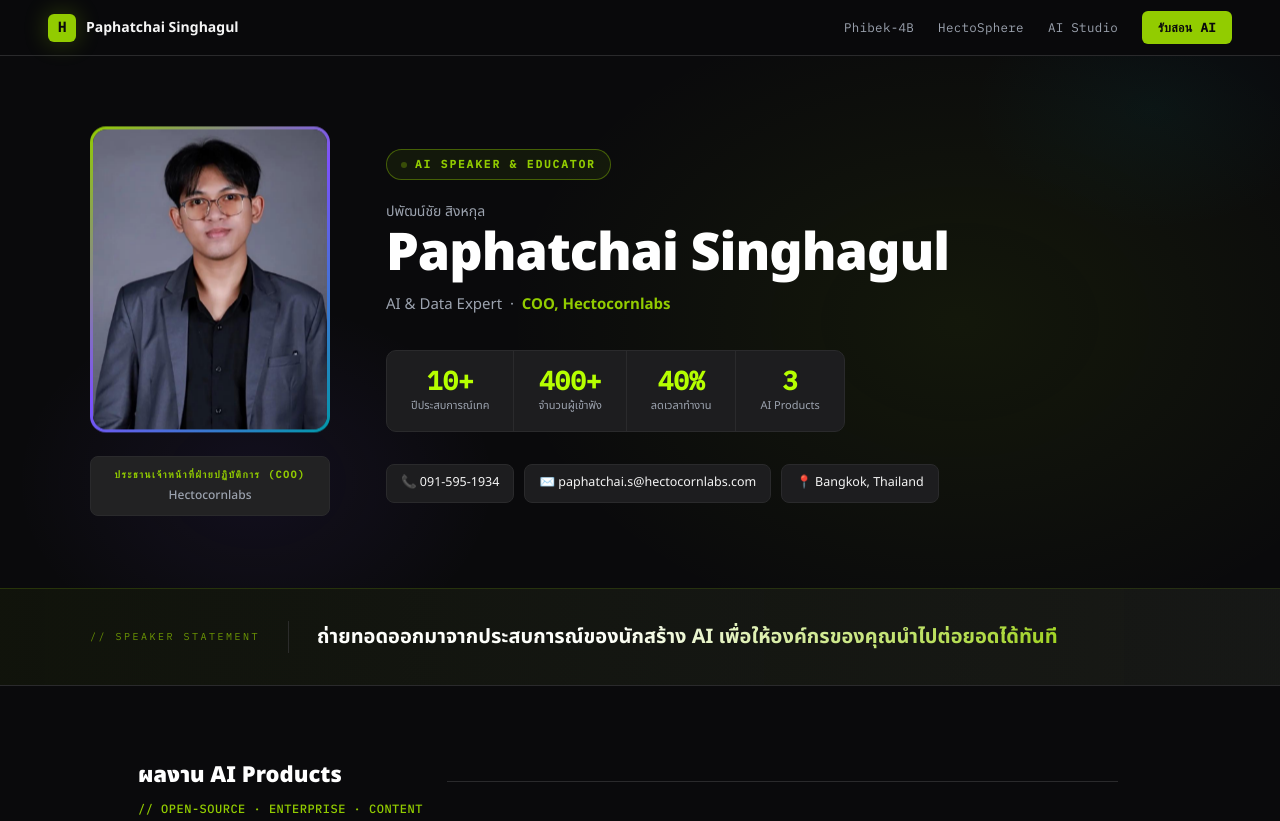
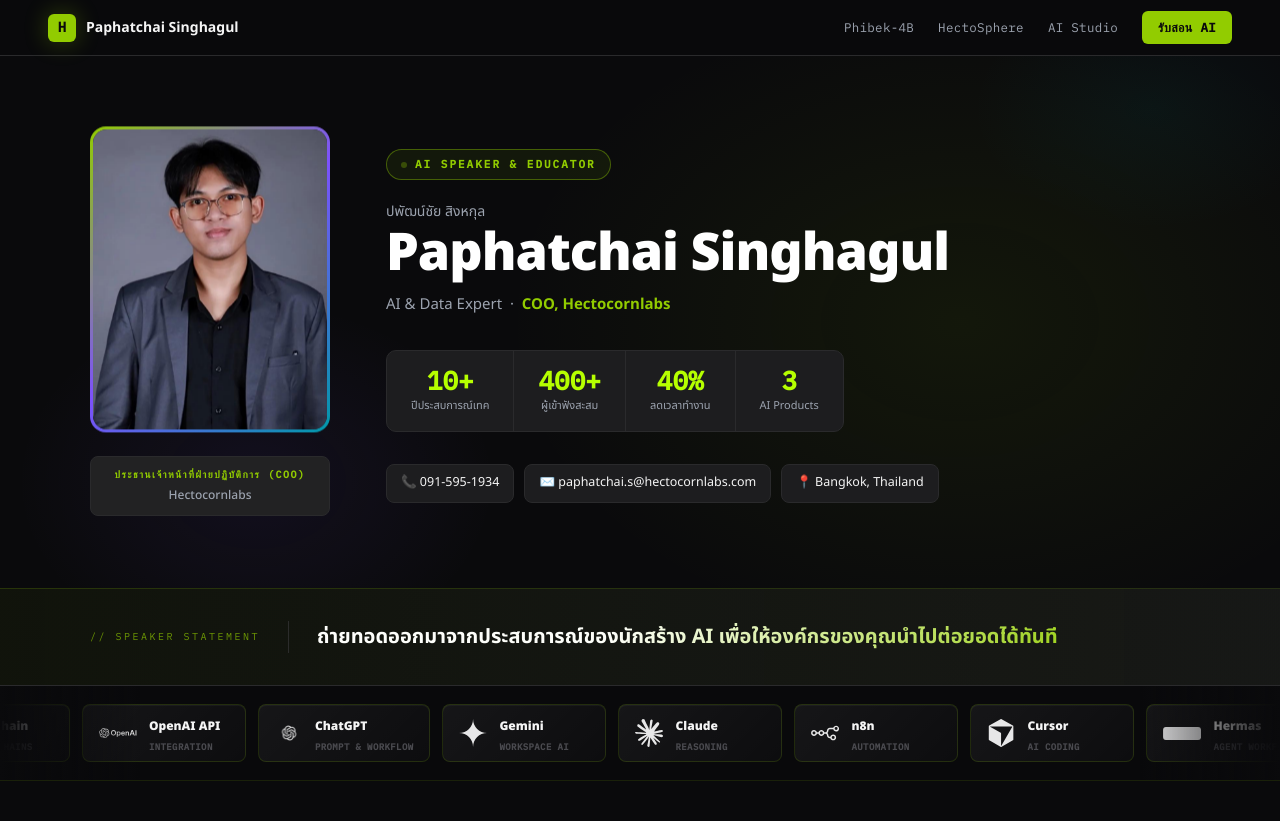
Before and after one commit to paphatchais-coder/Profile, a plain HTML site: page index.html in a window 1280 px wide. Shown: the top 821 px of the page. Drawn offline with Linux system fonts and the light colour scheme.

Commit message:
Add AI tools marquee section with scrolling animation and update footer styles

```diff
--- a/index.html
+++ b/index.html
@@ -272,7 +272,7 @@
 
     /* ── SECTION ──────────────────────────────────── */
     .section { padding: 72px 0; }
-    .section + .section { border-top: 1px solid var(--border); }
+    .section + .section { border-top: none; }
 
     .sec-head {
       display: flex;
@@ -719,7 +719,7 @@
       transition: color .2s;
     }
     .footer-link:hover { color: var(--lime); }
-    .footer-divider { border: none; border-top: 1px solid var(--border); margin: 28px auto; max-width: 1100px; }
+    .footer-divider { display: none; }
     .footer-copy {
       text-align: center;
       font-size: 11px;
@@ -863,6 +863,88 @@
       .tagline-rule  { display: none; }
       .tagline-text  { font-size: 16px; }
     }
+
+    /* AI tools marquee */
+    .tools-marquee {
+      position: relative;
+      overflow: hidden;
+      padding: 18px 0;
+      background: rgba(10,10,12,.92);
+      border-bottom: 1px solid rgba(146,204,0,.12);
+    }
+    .tools-marquee::before,
+    .tools-marquee::after {
+      content: "";
+      position: absolute;
+      top: 0;
+      bottom: 0;
+      width: min(140px, 16vw);
+      z-index: 2;
+      pointer-events: none;
+    }
+    .tools-marquee::before {
+      left: 0;
+      background: linear-gradient(90deg, var(--bg), transparent);
+    }
+    .tools-marquee::after {
+      right: 0;
+      background: linear-gradient(270deg, var(--bg), transparent);
+    }
+    .tools-track {
+      display: flex;
+      width: max-content;
+      gap: 12px;
+      animation: toolsScroll 42s linear infinite;
+    }
+    .tools-marquee:hover .tools-track { animation-play-state: paused; }
+    .tool-pill {
+      min-width: 164px;
+      height: 58px;
+      display: flex;
+      align-items: center;
+      gap: 12px;
+      padding: 0 16px;
+      border: 1px solid rgba(146,204,0,.16);
+      border-radius: 8px;
+      background: linear-gradient(135deg, rgba(255,255,255,.055), rgba(255,255,255,.02));
+      color: var(--text);
+      box-shadow: inset 0 1px 0 rgba(255,255,255,.04);
+    }
+    .tool-pill img {
+      width: 28px;
+      height: 28px;
+      object-fit: contain;
+      filter: brightness(0) invert(1);
+      opacity: .9;
+      flex: 0 0 auto;
+    }
+    .tool-pill.wide img { width: 38px; }
+    .tool-pill span {
+      font-size: 12px;
+      font-weight: 800;
+      white-space: nowrap;
+    }
+    .tool-pill small {
+      display: block;
+      margin-top: 1px;
+      color: var(--muted2);
+      font-family: 'IBM Plex Mono', monospace;
+      font-size: 9px;
+      font-weight: 600;
+      letter-spacing: .4px;
+      text-transform: uppercase;
+    }
+    @keyframes toolsScroll {
+      from { transform: translateX(-50%); }
+      to { transform: translateX(0); }
+    }
+    @media (max-width: 600px) {
+      .tools-marquee { padding: 14px 0; }
+      .tool-pill { min-width: 142px; height: 52px; padding: 0 12px; }
+      .tool-pill img { width: 24px; height: 24px; }
+      .tool-pill span { font-size: 11px; }
+      .tool-pill small { display: none; }
+    }
   </style>
 </head>
 <body>
@@ -914,7 +996,7 @@
         </div>
         <div class="stat">
           <span class="stat-num" data-target="400" data-suffix="+">400+</span>
-          <div class="stat-label">จำนวนผู้เข้าฟัง</div>
+          <div class="stat-label">ผู้เข้าฟังสะสม</div>
         </div>
         <div class="stat">
           <span class="stat-num" data-target="40" data-suffix="%">40%</span>
@@ -942,6 +1024,37 @@
     <span class="tagline-mono">// speaker statement</span>
     <div class="tagline-rule"></div>
     <p class="tagline-text">ถ่ายทอดออกมาจากประสบการณ์ของนักสร้าง AI เพื่อให้องค์กรของคุณนำไปต่อยอดได้ทันที</p>
+  </div>
+</div>
+
+<!-- AI TOOLS MARQUEE -->
+<div class="tools-marquee" aria-label="AI tools and platforms">
+  <div class="tools-track">
+    <div class="tool-pill"><img src="image/logos/chatgpt.png" alt="ChatGPT" /><div><span>ChatGPT</span><small>Prompt & Workflow</small></div></div>
+    <div class="tool-pill"><img src="image/logos/googlegemini.svg" alt="Gemini" /><div><span>Gemini</span><small>Workspace AI</small></div></div>
+    <div class="tool-pill"><img src="image/logos/claude.svg" alt="Claude" /><div><span>Claude</span><small>Reasoning</small></div></div>
+    <div class="tool-pill"><img src="image/logos/n8n.svg" alt="n8n" /><div><span>n8n</span><small>Automation</small></div></div>
+    <div class="tool-pill"><img src="image/logos/cursor.svg" alt="Cursor" /><div><span>Cursor</span><small>AI Coding</small></div></div>
+    <div class="tool-pill wide"><img src="image/logos/hermas.svg" alt="Hermas" /><div><span>Hermas</span><small>Agent Workflow</small></div></div>
+    <div class="tool-pill wide"><img src="image/logos/openclaw.svg" alt="OpenClaw" /><div><span>OpenClaw</span><small>Open Agent</small></div></div>
+    <div class="tool-pill"><img src="image/logos/githubcopilot.svg" alt="GitHub Copilot" /><div><span>Copilot</span><small>IDE Assistant</small></div></div>
+    <div class="tool-pill wide"><img src="image/logos/antigravity.svg" alt="Antigravity" /><div><span>Antigravity</span><small>Agent IDE</small></div></div>
+    <div class="tool-pill"><img src="image/logos/ollama.svg" alt="Ollama" /><div><span>Ollama</span><small>Local LLM</small></div></div>
+    <div class="tool-pill"><img src="image/logos/langchain.svg" alt="LangChain" /><div><span>LangChain</span><small>RAG / Chains</small></div></div>
+    <div class="tool-pill wide"><img src="image/logos/openai.svg" alt="OpenAI" /><div><span>OpenAI API</span><small>Integration</small></div></div>
+
+    <div class="tool-pill"><img src="image/logos/chatgpt.png" alt="" aria-hidden="true" /><div><span>ChatGPT</span><small>Prompt & Workflow</small></div></div>
+    <div class="tool-pill"><img src="image/logos/googlegemini.svg" alt="" aria-hidden="true" /><div><span>Gemini</span><small>Workspace AI</small></div></div>
+    <div class="tool-pill"><img src="image/logos/claude.svg" alt="" aria-hidden="true" /><div><span>Claude</span><small>Reasoning</small></div></div>
+    <div class="tool-pill"><img src="image/logos/n8n.svg" alt="" aria-hidden="true" /><div><span>n8n</span><small>Automation</small></div></div>
+    <div class="tool-pill"><img src="image/logos/cursor.svg" alt="" aria-hidden="true" /><div><span>Cursor</span><small>AI Coding</small></div></div>
+    <div class="tool-pill wide"><img src="image/logos/hermas.svg" alt="" aria-hidden="true" /><div><span>Hermas</span><small>Agent Workflow</small></div></div>
+    <div class="tool-pill wide"><img src="image/logos/openclaw.svg" alt="" aria-hidden="true" /><div><span>OpenClaw</span><small>Open Agent</small></div></div>
+    <div class="tool-pill"><img src="image/logos/githubcopilot.svg" alt="" aria-hidden="true" /><div><span>Copilot</span><small>IDE Assistant</small></div></div>
+    <div class="tool-pill wide"><img src="image/logos/antigravity.svg" alt="" aria-hidden="true" /><div><span>Antigravity</span><small>Agent IDE</small></div></div>
+    <div class="tool-pill"><img src="image/logos/ollama.svg" alt="" aria-hidden="true" /><div><span>Ollama</span><small>Local LLM</small></div></div>
+    <div class="tool-pill"><img src="image/logos/langchain.svg" alt="" aria-hidden="true" /><div><span>LangChain</span><small>RAG / Chains</small></div></div>
+    <div class="tool-pill wide"><img src="image/logos/openai.svg" alt="" aria-hidden="true" /><div><span>OpenAI API</span><small>Integration</small></div></div>
   </div>
 </div>
 
```
